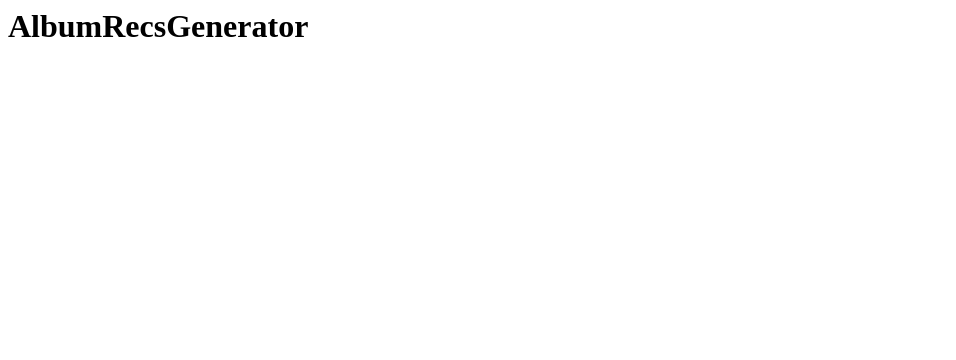
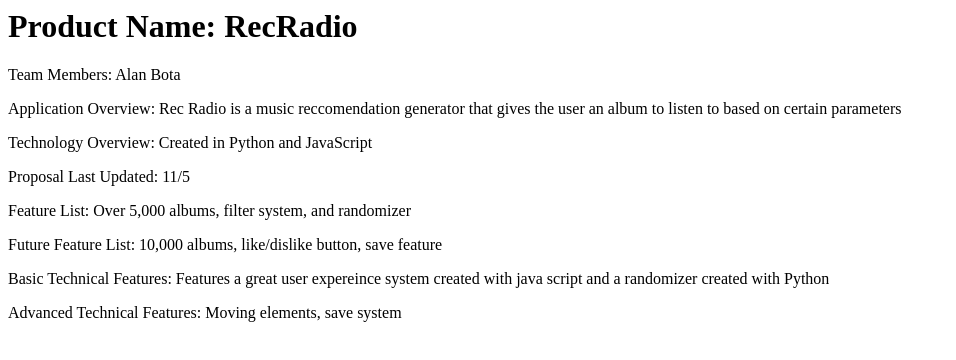
Before and after one commit to WOWCRIMSON/class-project-proposal, a plain HTML site: page index.html in a window 1280 px wide. Shown: the whole page, without its empty margins (0-956 px from the left). Drawn offline with Linux system fonts and the light colour scheme.

Commit message:
Update index.html

```diff
--- a/index.html
+++ b/index.html
@@ -1 +1,9 @@
-<h1>AlbumRecsGenerator</h1>
+<h1>Product Name: RecRadio</h1>
+<p>Team Members: Alan Bota</p>
+<p>Application Overview: Rec Radio is a music reccomendation generator that gives the user an album to listen to based on certain parameters</p>
+<p>Technology Overview: Created in Python and JavaScript</p>
+<p>Proposal Last Updated: 11/5</p>
+<p>Feature List: Over 5,000 albums, filter system, and randomizer</p>
+<p>Future Feature List: 10,000 albums, like/dislike button, save feature</p>
+<p>Basic Technical Features: Features a great user expereince system created with java script and a randomizer created with Python</p>
+<p>Advanced Technical Features: Moving elements, save system</p>
```
